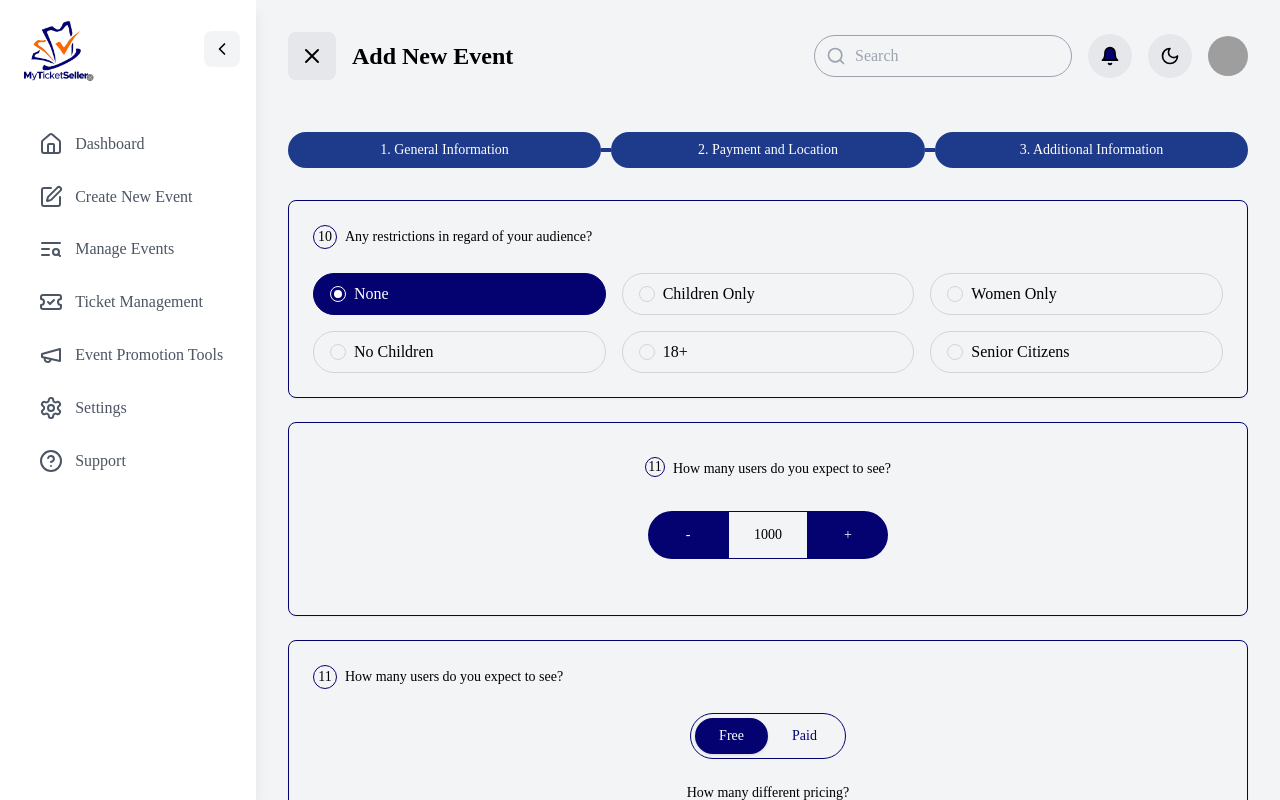
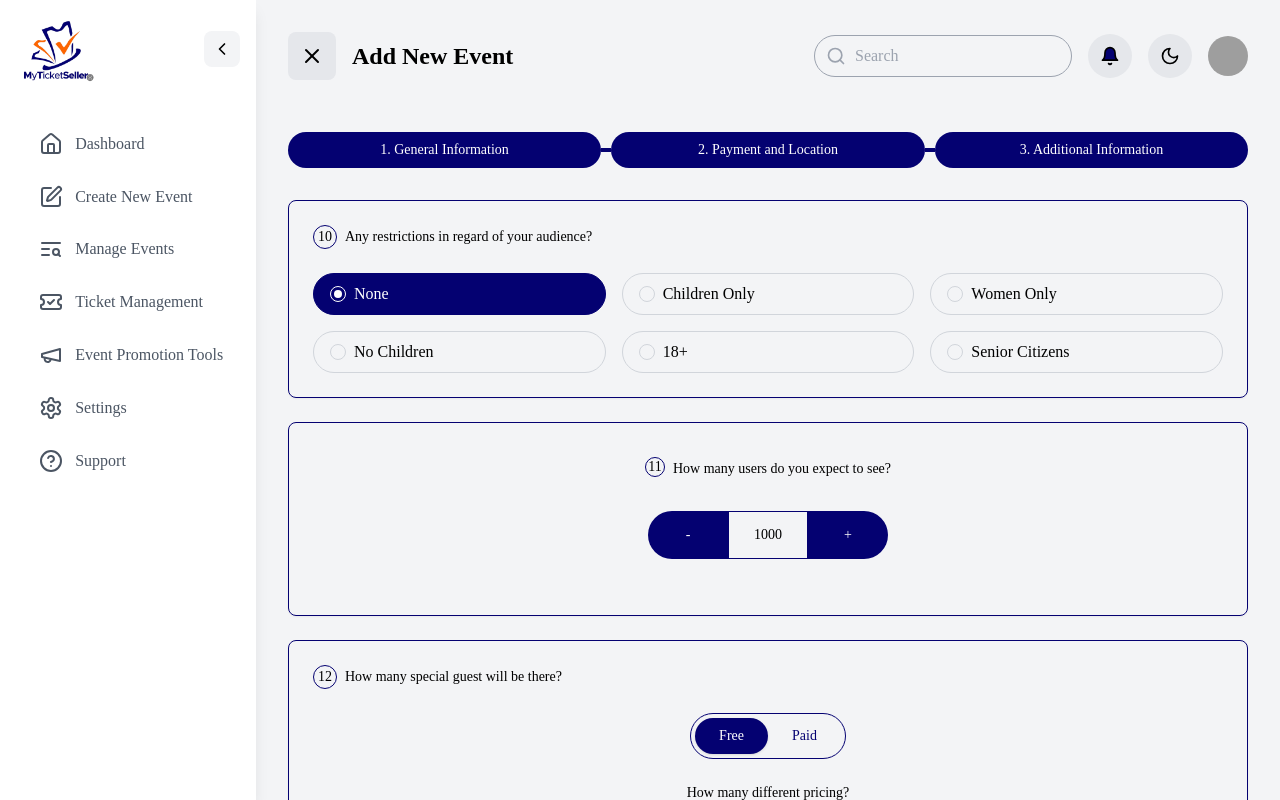
Before and after one commit to TheEcommerceBoss/myticketseller-frontend-old, a React (Vite) app: page /dashboard/event/create/1/info in a window 1280 px wide. Shown: the top 800 px of the page. Built offline with nearby package versions, Linux system fonts and the light colour scheme; grey boxes are pictures that could not be loaded; a web font is replaced by a local one.

Commit message:
giuld hostiger

```diff
--- a/src/components/(events)/FeaturedEvents.jsx
+++ b/src/components/(events)/FeaturedEvents.jsx
@@ -49,7 +49,7 @@ const Pagination = ({ currentPage, totalPages, onPageChange }) => {
                     onClick={() => onPageChange(number)}
                     className={`w-10 h-10 flex items-center justify-center rounded-full
               ${currentPage === number
-                            ? 'bg-blue-900 text-white'
+                            ? 'bg-[#040171] text-white'
                             : 'bg-gray-200 text-gray-600 hover:bg-gray-300'
                         }`}
                 >
--- a/src/components/(events)/TicketModal.jsx
+++ b/src/components/(events)/TicketModal.jsx
@@ -273,7 +273,7 @@ const TicketModal = ({ isOpen, onClose, eventTitle, eventDateTime, eventId }) =>
                                                     <span className="w-8 text-center">{ticketCounts.regular}</span>
                                                     <button
                                                         onClick={() => handleTicketChange('regular', 'add')}
-                                                        className="w-10 h-10 flex items-center justify-center rounded-lg bg-[#040171] text-white hover:bg-blue-900"
+                                                        className="w-10 h-10 flex items-center justify-center rounded-lg bg-[#040171] text-white hover:bg-[#040171]"
                                                     >
                                                         +
                                                     </button>
@@ -298,7 +298,7 @@ const TicketModal = ({ isOpen, onClose, eventTitle, eventDateTime, eventId }) =>
                                                     <span className="w-8 text-center">{ticketCounts.vip}</span>
                                                     <button
                                                         onClick={() => handleTicketChange('vip', 'add')}
-                                                        className="w-10 h-10 flex items-center justify-center rounded-lg bg-[#040171] text-white hover:bg-blue-900"
+                                                        className="w-10 h-10 flex items-center justify-center rounded-lg bg-[#040171] text-white hover:bg-[#040171]"
                                                     >
                                                         +
                                                     </button>
--- a/src/components/(others)/HowItWorks.jsx
+++ b/src/components/(others)/HowItWorks.jsx
@@ -14,7 +14,7 @@ const EventCalendar = () => {
                 key={day}
                 className={`w-8 h-8 flex items-center justify-center rounded-full text-sm
           ${day === selectedDate ? 'bg-orange-500 text-white' : ''}
-          ${[4, 5, 22, 23, 24].includes(day) ? 'bg-blue-900 text-white' : ''}
+          ${[4, 5, 22, 23, 24].includes(day) ? 'bg-[#040171] text-white' : ''}
           ${[3, 8, 9, 10, 15, 16, 17].includes(day) ? 'bg-blue-600' : ''}
           ${![3, 4, 5, 8, 9, 10, 15, 16, 17, 18, 22, 23, 24].includes(day) ? 'text-gray-300' : ''}
         `}
--- a/src/pages/(dashboard)/Info.jsx
+++ b/src/pages/(dashboard)/Info.jsx
@@ -172,7 +172,7 @@ const EventsInfo = () => {
               {index !== 0 && (
 
                 <div
-                  className={`h-[.8rem] md:h-1 w-[.15rem] md:w-[2rem] ${step >= s.number ? 'bg-blue-900' : 'bg-gray-300'}`}
+                  className={`h-[.8rem] md:h-1 w-[.15rem] md:w-[2rem] ${step >= s.number ? 'bg-[#040171]' : 'bg-gray-300'}`}
                 />
               )}
               <div key={s.number} className="flex w-full px-[4rem] md:px-0 items-center">
@@ -180,7 +180,7 @@ const EventsInfo = () => {
 
                 <div
                   className={`px-4  py-2 w-full rounded-full flex items-center justify-center text-sm ${step >= s.number
-                    ? 'bg-blue-900 text-white'
+                    ? 'bg-[#040171] text-white'
                     : 'bg-gray-300 text-gray-600'
                     }`}
                 >
@@ -269,9 +269,9 @@ const EventsInfo = () => {
         <div className={`${theme === "dark" ? "bg-[#121212] border border-[#121212]" : "border border-[#040171]"} rounded-lg p-6 my-6 shadow-sm`}>
           <div className="flex items-center gap-2 mb-6">
             <div className="w-6 h-6 rounded-full border border-[#040171] flex items-center justify-center text-sm">
-              <span>11</span>
+              <span>12</span>
             </div>
-            <h2 className="text-sm font-medium">How many users do you expect to see?</h2>
+            <h2 className="text-sm  font-medium">How many special guest will be there?</h2>
           </div>
 
           <div className="space-y-6">
--- a/src/pages/(dashboard)/createEvent.jsx
+++ b/src/pages/(dashboard)/createEvent.jsx
@@ -139,7 +139,7 @@ const CreateEvent = () => {
               {index !== 0 && (
 
                 <div
-                  className={`h-[.8rem] md:h-1 w-[.15rem] md:w-[2rem] ${step >= s.number ? 'bg-blue-900' : 'bg-gray-300'}`}
+                  className={`h-[.8rem] md:h-1 w-[.15rem] md:w-[2rem] ${step >= s.number ? 'bg-[#040171]' : 'bg-gray-300'}`}
                 />
               )}
               <div key={s.number} className="flex w-full px-[4rem] md:px-0 items-center">
@@ -147,7 +147,7 @@ const CreateEvent = () => {
 
                 <div
                   className={`px-4  py-2 w-full rounded-full flex items-center justify-center text-sm ${step >= s.number
-                    ? 'bg-blue-900 text-white'
+                    ? 'bg-[#040171] text-white'
                     : 'bg-gray-300 text-gray-600'
                     }`}
                 >
--- a/src/pages/(dashboard)/paymentSettings.jsx
+++ b/src/pages/(dashboard)/paymentSettings.jsx
@@ -151,7 +151,7 @@ const PaymentSettings = () => {
               {index !== 0 && (
 
                 <div
-                  className={`h-[.8rem] md:h-1 w-[.15rem] md:w-[2rem] ${step >= s.number ? 'bg-blue-900' : 'bg-gray-300'}`}
+                  className={`h-[.8rem] md:h-1 w-[.15rem] md:w-[2rem] ${step >= s.number ? 'bg-[#040171]' : 'bg-gray-300'}`}
                 />
               )}
               <div key={s.number} className="flex w-full px-[4rem] md:px-0 items-center">
@@ -159,7 +159,7 @@ const PaymentSettings = () => {
 
                 <div
                   className={`px-4  py-2 w-full rounded-full flex items-center justify-center text-sm ${step >= s.number
-                    ? 'bg-blue-900 text-white'
+                    ? 'bg-[#040171] text-white'
                     : 'bg-gray-300 text-gray-600'
                     }`}
                 >
```
